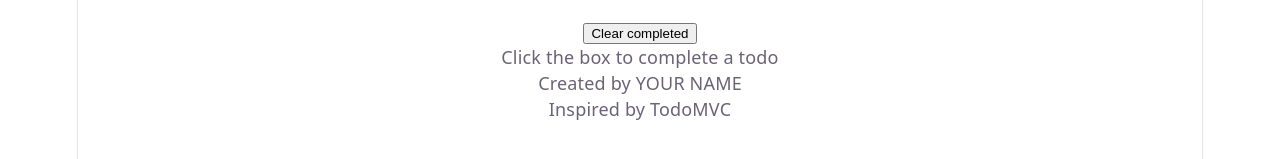
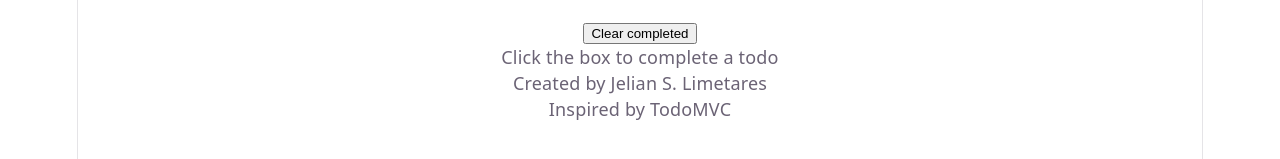
Before and after one commit to xhieczi/csit340-todomvc, a React (Vite) app: page / in a window 1280 px wide. Shown: the part 353-512 px from the top of the page. Built offline with nearby package versions, Linux system fonts and the light colour scheme.

Commit message:
replace YOUR NAME with Jelian S. Limetares

```diff
--- a/src/App.jsx
+++ b/src/App.jsx
@@ -5,9 +5,9 @@ function App() {
   return (
    <div className="min-h-screen bg-[#f5f5f5] py-8 font-light text-[#111]">
       <Todos />
-     <Info name="YOUR NAME" />
+     <Info name="Jelian S. Limetares" />
     </div>
-  )
+  );
 }
 
-export default App
+export default App;
```
